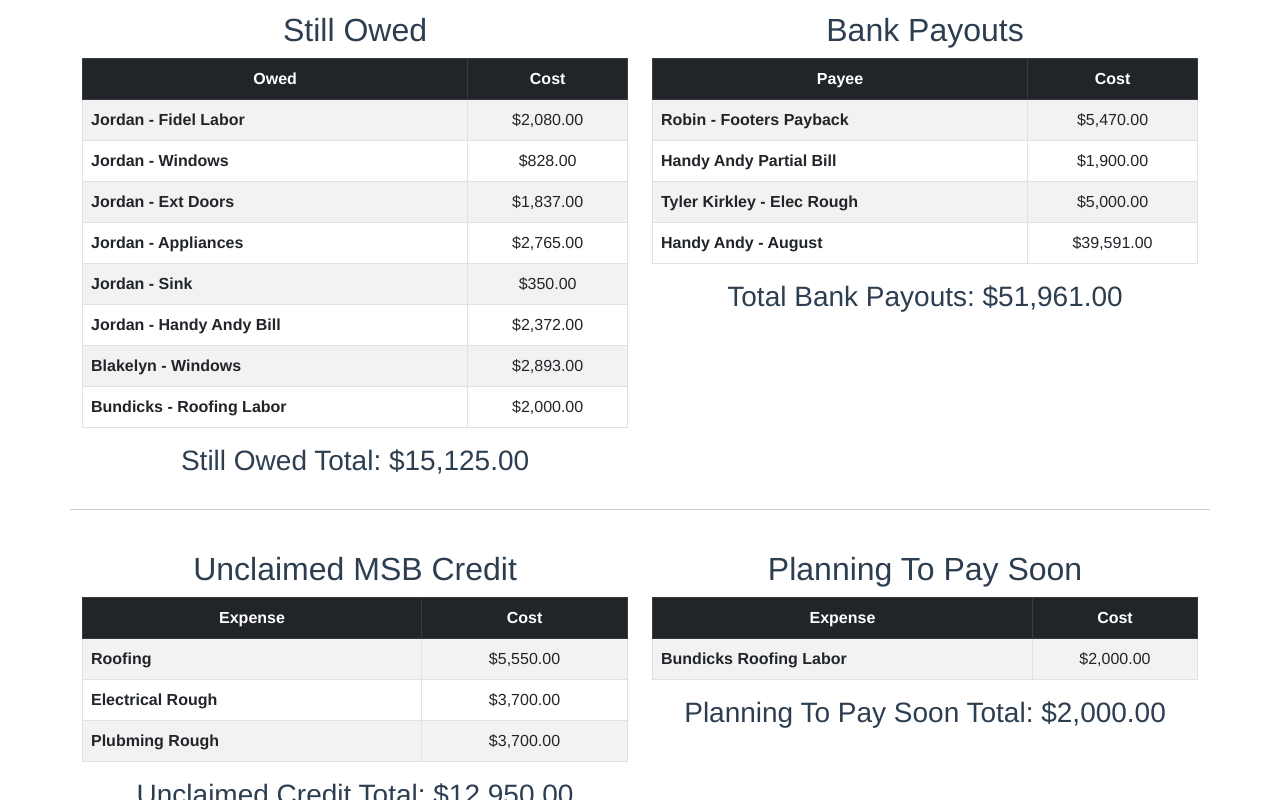
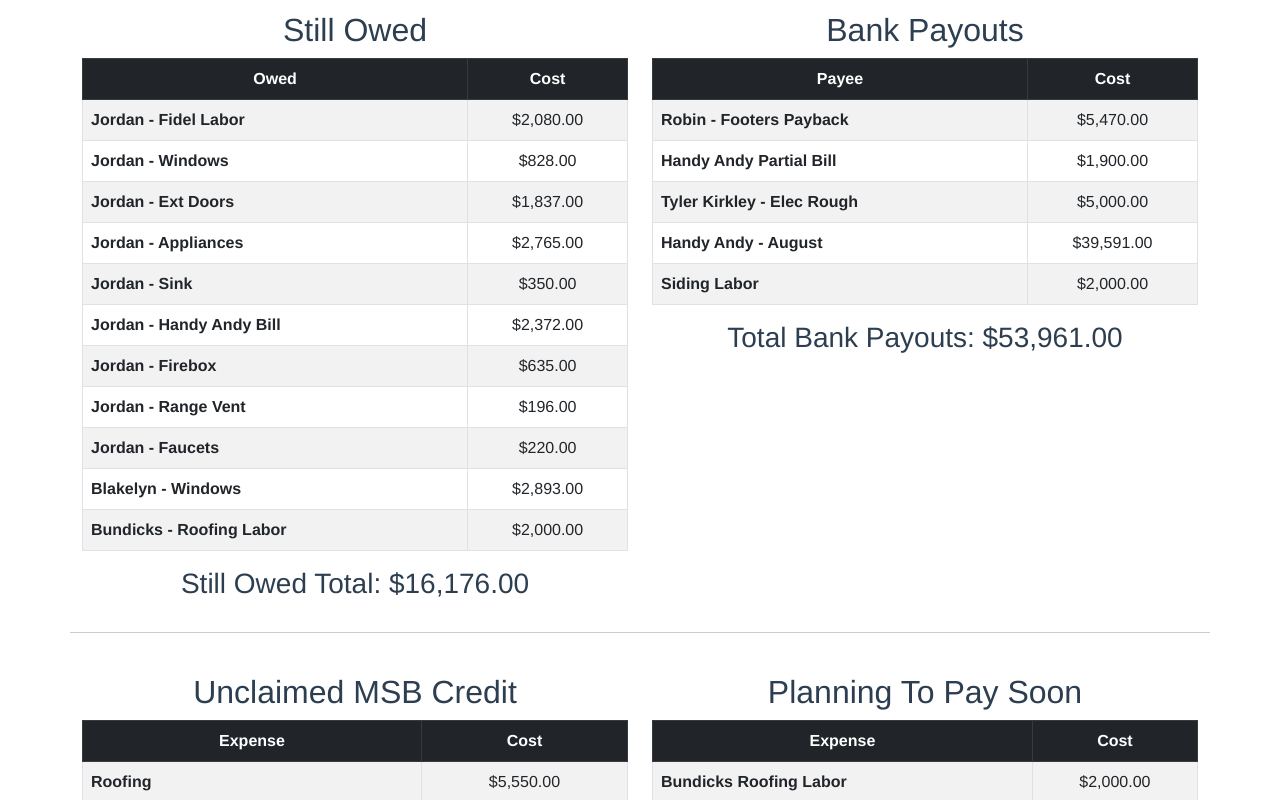
Before and after one commit to jcook3195/house-build, a Vue app: page / in a window 1280 px wide. Shown: the part 1415-2215 px from the top of the page. Built offline with nearby package versions, Linux system fonts and the light colour scheme.

Commit message:
added new values

```diff
--- a/src/App.vue
+++ b/src/App.vue
@@ -289,6 +289,9 @@ export default {
         'Jordan - Appliances': 2765,
         'Jordan - Sink': 350,
         'Jordan - Handy Andy Bill': 2372,
+        'Jordan - Firebox': 635,
+        'Jordan - Range Vent': 196,
+        'Jordan - Faucets': 220,
         'Blakelyn - Windows': 2893,
         'Bundicks - Roofing Labor': 2000
       },
@@ -297,6 +300,7 @@ export default {
         'Handy Andy Partial Bill': 1900,
         'Tyler Kirkley - Elec Rough': 5000,
         'Handy Andy - August': 39591,
+        'Siding Labor': 2000
       },
       planToPaySoon: {
         'Bundicks Roofing Labor': 2000
```
Also changed, not shown: 3 other files (tests, documents, lock files or other folders).
